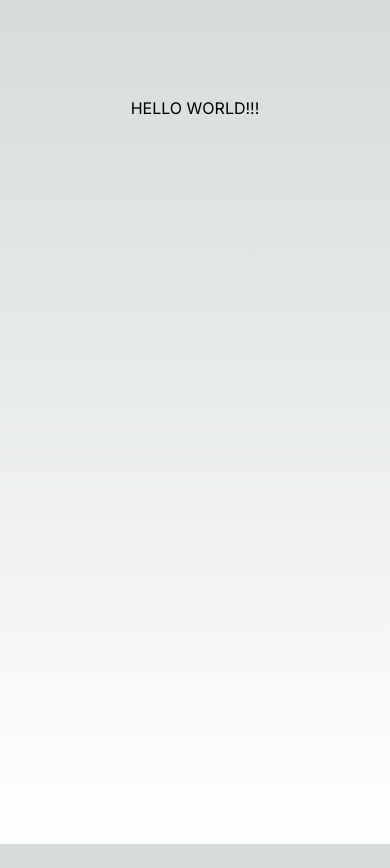
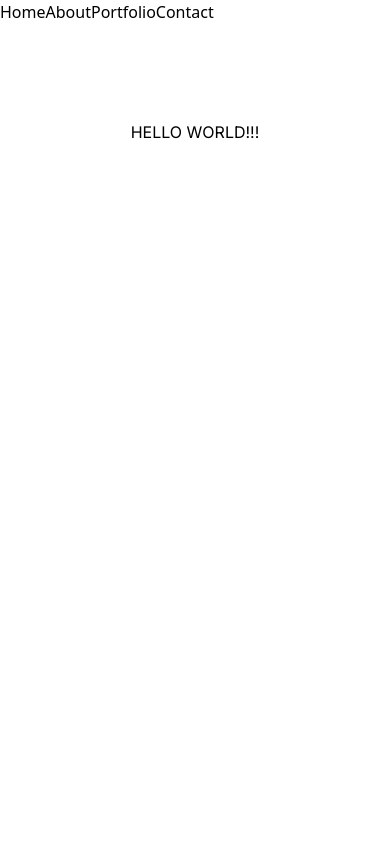
Before and after one commit to DustyDogCodex/photographer-website, a Next.js app: page / in a window 390 px wide. Before the commit the page ends 844 px from the top, so only its background shows below. Built offline with nearby package versions, Linux system fonts and the light colour scheme.

Commit message:
adding skeleton styling and framer motion as a dependency

```diff
--- a/src/component/Navbar.tsx
+++ b/src/component/Navbar.tsx
@@ -2,12 +2,13 @@ import Link from "next/link"
 
 function Navbar() {
     return (
-        <div className="w-full flex items-center justify-between">
+        <div className="w-full flex items-center justify-center">
+            <div className="w-full lg:w-4/5 flex items-center justify-between">
                 <Link href={'/'}>
                     Home
                 </Link>
 
-            <div className="flex items-center justify-center gap-10">
+                <div className="flex items-center gap-10">
                     <Link href={'/about'}>
                         About
                     </Link>
@@ -19,6 +20,7 @@ function Navbar() {
                     </Link>
                 </div>
             </div>
+        </div>
     )
 }
 
--- a/src/pages/_document.tsx
+++ b/src/pages/_document.tsx
@@ -1,10 +1,12 @@
 import { Html, Head, Main, NextScript } from 'next/document'
+import Navbar from '@/component/Navbar'
 
 export default function Document() {
   return (
     <Html lang="en">
       <Head />
       <body>
+        <Navbar />
         <Main />
         <NextScript />
       </body>
--- a/src/pages/about.tsx
+++ b/src/pages/about.tsx
@@ -0,0 +1,6 @@
+function about() {
+  return (
+    <div>about</div>
+  )
+}
+export default about
--- a/src/pages/contact.tsx
+++ b/src/pages/contact.tsx
@@ -0,0 +1,6 @@
+function contact() {
+  return (
+    <div>contact</div>
+  )
+}
+export default contact
--- a/src/pages/portfolio.tsx
+++ b/src/pages/portfolio.tsx
@@ -0,0 +1,6 @@
+function portfolio() {
+  return (
+    <div>portfolio</div>
+  )
+}
+export default portfolio
--- a/src/styles/globals.css
+++ b/src/styles/globals.css
@@ -1,27 +1,3 @@
 @tailwind base;
 @tailwind components;
 @tailwind utilities;
-
-:root {
-  --foreground-rgb: 0, 0, 0;
-  --background-start-rgb: 214, 219, 220;
-  --background-end-rgb: 255, 255, 255;
-}
-
-@media (prefers-color-scheme: dark) {
-  :root {
-    --foreground-rgb: 255, 255, 255;
-    --background-start-rgb: 0, 0, 0;
-    --background-end-rgb: 0, 0, 0;
-  }
-}
-
-body {
-  color: rgb(var(--foreground-rgb));
-  background: linear-gradient(
-      to bottom,
-      transparent,
-      rgb(var(--background-end-rgb))
-    )
-    rgb(var(--background-start-rgb));
-}
```
Also changed, not shown: package.json (+6 -5 lines), 1 other file (tests, documents, lock files or other folders). Lines whose indentation alone changed are shown as unchanged.
